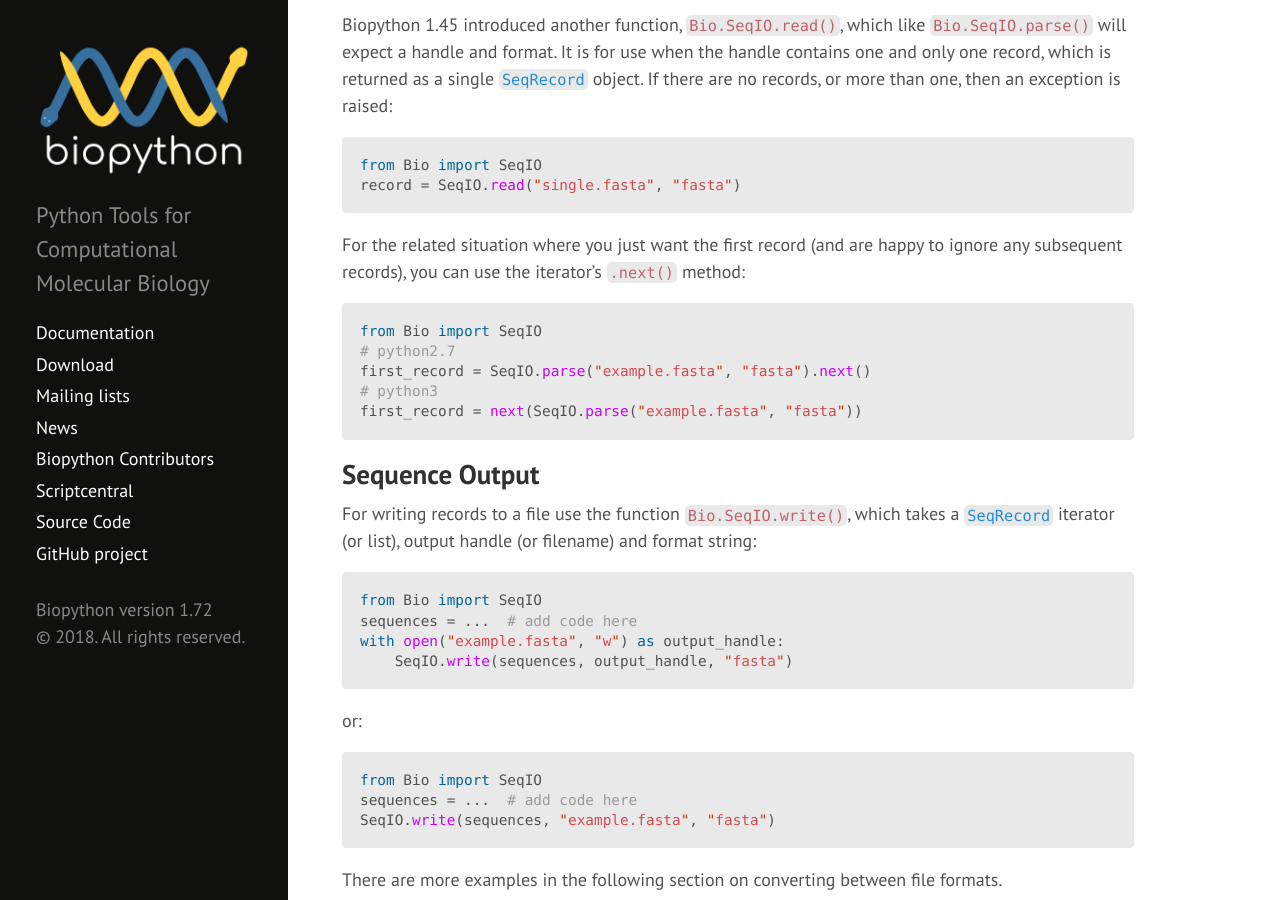
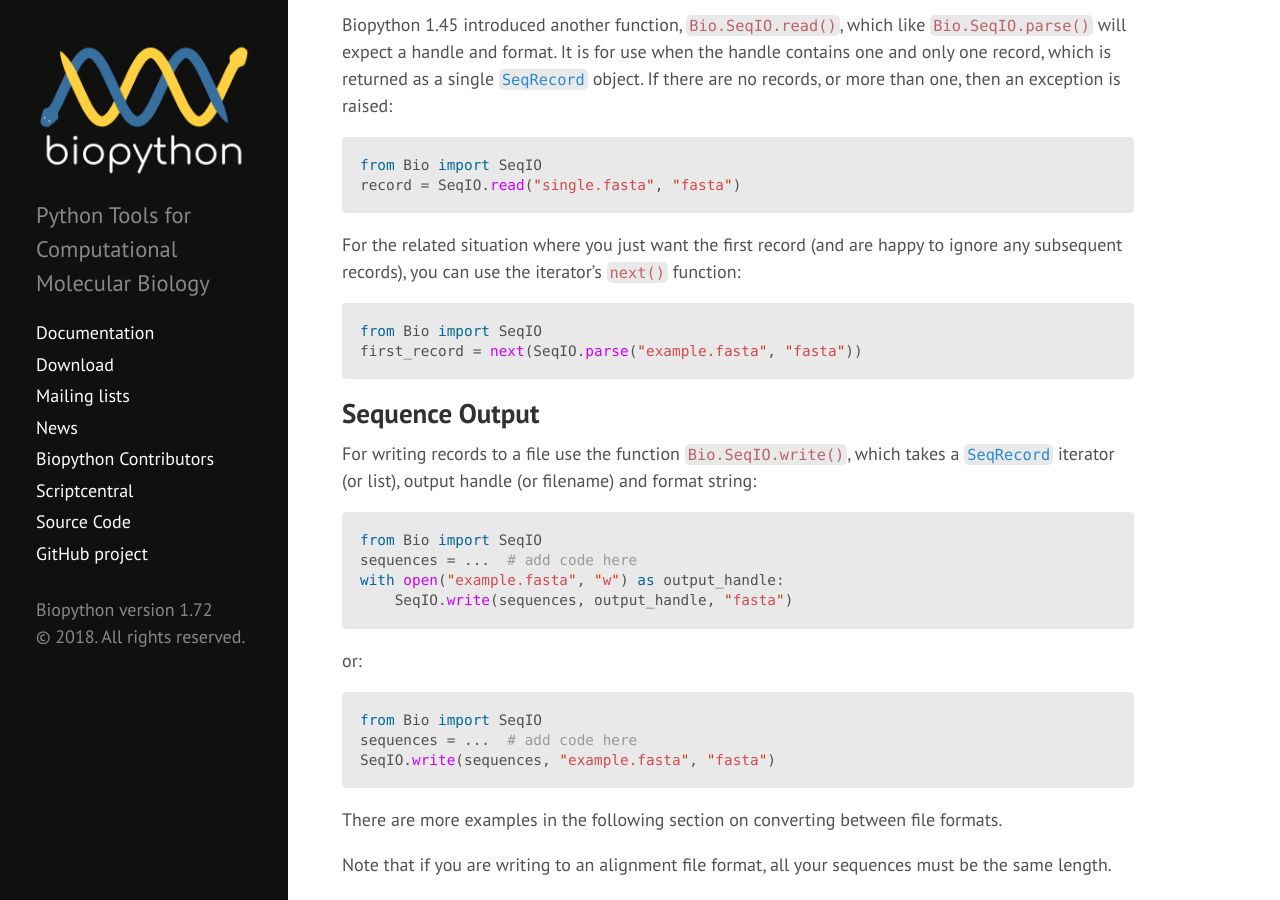
Before and after one commit to biopython/biopython.github.io, a Jekyll site: the page built from wiki/SeqIO.md, in a window 1280 px wide and 900 px high, scrolled down 5298 px. Built offline with Jekyll 4.4.1, drawn with Linux system fonts in a browser that asks for light colours.

Commit message:
next() function works in python2.7 and python3

````diff
--- a/wiki/SeqIO.md
+++ b/wiki/SeqIO.md
@@ -204,13 +204,10 @@ record = SeqIO.read("single.fasta", "fasta")
 
 For the related situation where you just want the first record (and are
 happy to ignore any subsequent records), you can use the iterator's
-`.next()` method:
+`next()` function:
 
 ``` python
 from Bio import SeqIO
-# python2.7
-first_record = SeqIO.parse("example.fasta", "fasta").next()
-# python3
 first_record = next(SeqIO.parse("example.fasta", "fasta"))
 ```
 
````
